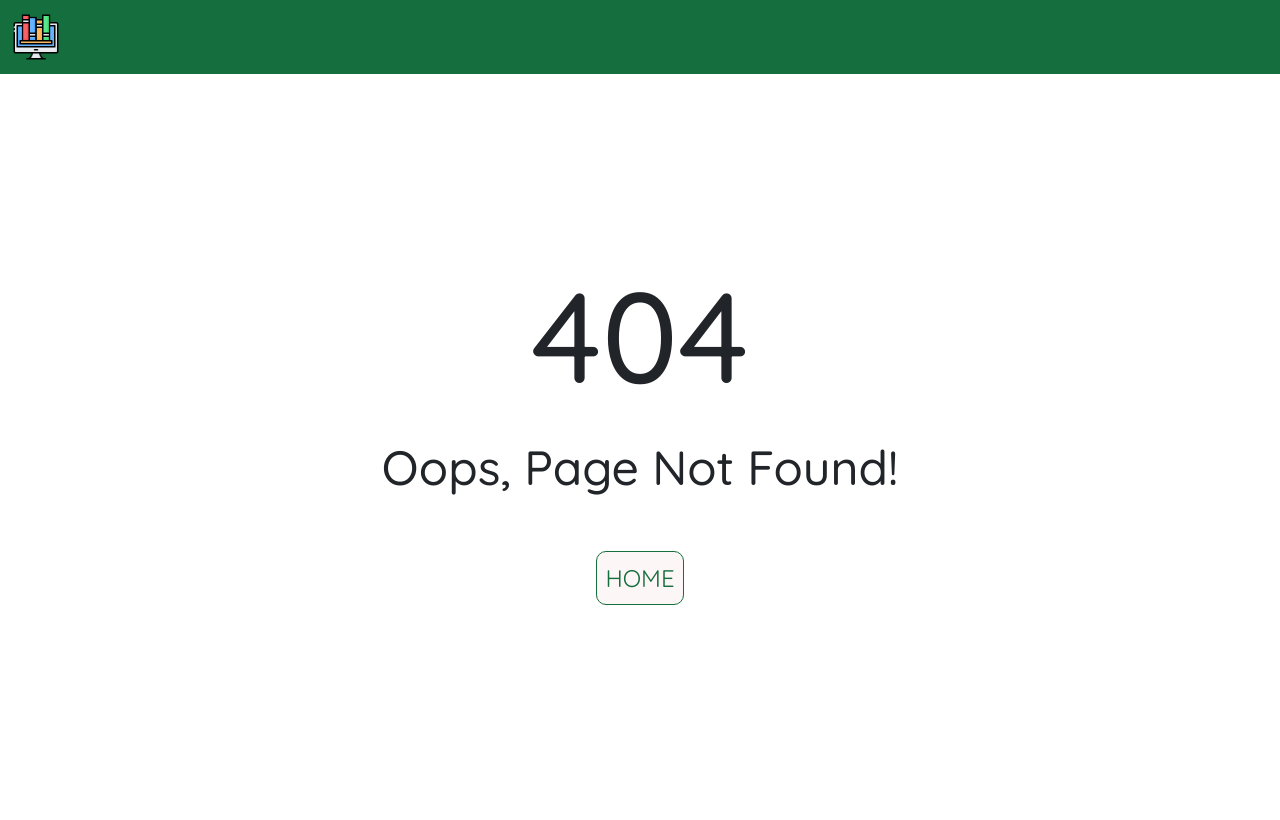
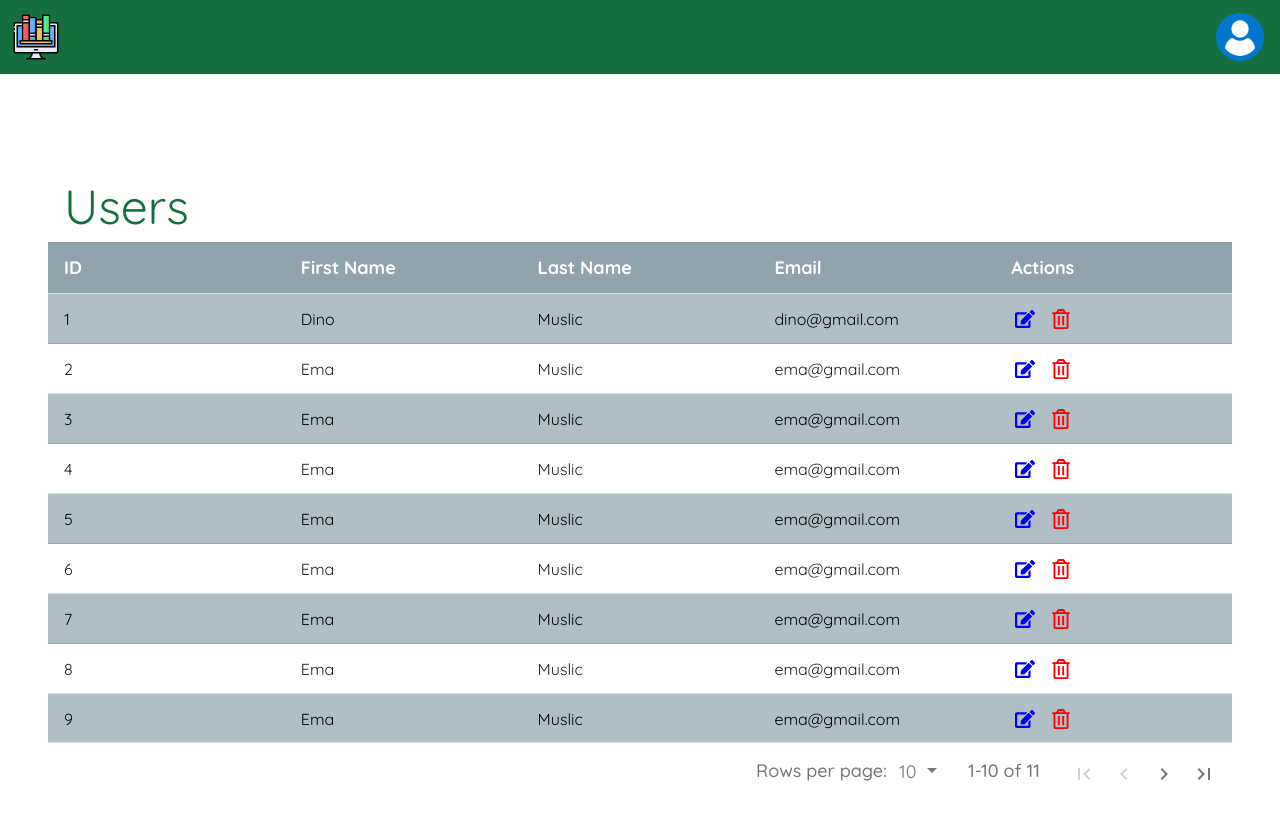
Before and after one commit to DinoMuslic/SDP-LMS, a React (Vite) app in the folder frontend/: page /dashboard in a window 1280 px wide. Before the commit this address had no page. Shown: the top 820 px of the page. Built offline with nearby package versions, Linux system fonts and the light colour scheme.

Commit message:
Datatable

```diff
--- a/frontend/package.json
+++ b/frontend/package.json
@@ -14,8 +14,10 @@
     "bootstrap": "^5.3.3",
     "react": "^19.0.0",
     "react-bootstrap": "^2.10.9",
+    "react-data-table-component": "^7.7.0",
     "react-dom": "^19.0.0",
-    "react-icons": "^5.5.0"
+    "react-icons": "^5.5.0",
+    "styled-components": "^6.1.17"
   },
   "devDependencies": {
     "@eslint/js": "^9.21.0",
--- a/frontend/src/App.css
+++ b/frontend/src/App.css
@@ -37,6 +37,13 @@ html, body {
     font-size: var(--m);
 }
 
+.my-center-container {
+    height: 75vh;
+    display: flex;
+    align-items: center;
+    justify-content: center;
+}
+
 .my-btn {
     color: var(--green);
     background-color: var(--light);
--- a/frontend/src/Router/Router.jsx
+++ b/frontend/src/Router/Router.jsx
@@ -6,22 +6,18 @@ import RegisterPage from "@pages/RegisterPage/RegisterPage";
 import NoPage from "@pages/NoPage/NoPage";
 import LibrarianPage from "@pages/LibrarianPage/LibrarianPage";
 import AdminPage from "@pages/AdminPage/AdminPage";
+import DashboardPage from "@pages/DashboardPage/DashboardPage";
 
 const Router = () => {
   return (
     <Routes>
       <Route index element={<HomePage />} />
-
       <Route path="/login" element={<LoginPage />} />
       <Route path="/register" element={<RegisterPage />} />
-
       <Route path="/home" element={<HomePage />} />
       <Route path="/librarian" element={<LibrarianPage />} />
-
-      <Route path="/admin" element={<AdminPage />}>
-        <Route path="students" element={""} />
-      </Route>
-
+      <Route path="/admin" element={<AdminPage />} />
+      <Route path="/dashboard" element={<DashboardPage />} />
       <Route path="*" element={<NoPage />} />
     </Routes>
   );
--- /dev/null
+++ b/frontend/src/components/Datatable/Datatable.css
@@ -0,0 +1,3 @@
+.data-table-icon:hover {
+    cursor: pointer;
+}
--- /dev/null
+++ b/frontend/src/components/Datatable/Datatable.jsx
@@ -0,0 +1,120 @@
+import DataTable, { createTheme } from "react-data-table-component";
+import { FaEdit } from "react-icons/fa";
+import { FaRegTrashAlt } from "react-icons/fa";
+
+import "./Datatable.css";
+
+const Datatable = ({ type, data }) => {
+  function capitalizeFirstLetter(val) {
+    return String(val).charAt(0).toUpperCase() + String(val).slice(1);
+  }
+
+  const customStyles = {
+    table: {
+      style: {
+        borderRadius: "15px",
+      },
+    },
+    rows: {
+      style: {
+        fontSize: "16px",
+        minHeight: "50px",
+      },
+      stripedStyle: {
+        backgroundColor: "#b0bec5",
+        color: "#000000",
+      },
+    },
+    header: {
+      style: {
+        color: "#156e3d",
+        fontSize: "48px",
+      },
+    },
+    headCells: {
+      style: {
+        fontSize: "18px",
+        fontWeight: "bold",
+        backgroundColor: "#90a4ae",
+        color: "#ffffff",
+      },
+    },
+    highlightOnHoverStyle: {
+      backgroundColor: "#0f4e2c",
+      transitionDuration: "0.15s",
+      transitionProperty: "background-color",
+      outlineStyle: "solid",
+      outlineWidth: "1px",
+    },
+    pagination: {
+      style: {
+        fontSize: "18px",
+      },
+      pageButtonsStyle: {
+        fontSize: "18px",
+        borderRadius: "5px",
+      },
+    },
+  };
+
+  const columns =
+    type === "users"
+      ? [
+          {
+            name: "ID",
+            selector: (row) => row.id,
+            sortable: true,
+          },
+          {
+            name: "First Name",
+            selector: (row) => row.first_name,
+            sortable: true,
+          },
+          {
+            name: "Last Name",
+            selector: (row) => row.last_name,
+            sortable: true,
+          },
+          {
+            name: "Email",
+            selector: (row) => row.email,
+            sortable: true,
+          },
+          {
+            name: "Actions",
+            cell: () => (
+              <div>
+                <FaEdit
+                  className="data-table-icon ms-1 me-3"
+                  color="blue"
+                  size={"20px"}
+                />
+                <FaRegTrashAlt
+                  className="data-table-icon"
+                  color="red"
+                  size={"20px"}
+                />
+              </div>
+            ),
+            ignoreRowClick: true,
+            allowoverflow: true,
+          },
+        ]
+      : null;
+
+  return (
+    <DataTable
+      title={capitalizeFirstLetter(type)}
+      columns={columns}
+      data={data}
+      pagination
+      fixedHeader={true}
+      fixedHeaderScrollHeight="500px"
+      responsive
+      striped
+      customStyles={customStyles}
+    />
+  );
+};
+
+export default Datatable;
--- a/frontend/src/components/Header/Header.css
+++ b/frontend/src/components/Header/Header.css
@@ -2,7 +2,7 @@
     background-color: var(--green);
 }
 
-.library-logo {
+.logo {
     height: 48px;
 }
 
--- a/frontend/src/components/Header/Header.jsx
+++ b/frontend/src/components/Header/Header.jsx
@@ -3,7 +3,10 @@ import Nav from "react-bootstrap/Nav";
 import Navbar from "react-bootstrap/Navbar";
 
 import "./Header.css";
+
 import libraryLogo from "@images/online-library.png";
+import userIcon from "@images/user.png";
+import { use } from "react";
 
 const Header = () => {
   const role = localStorage.getItem("role");
@@ -11,10 +14,14 @@ const Header = () => {
 
   return (
     <>
-      <Navbar className="header mb-5" data-bs-theme="light">
+      <Navbar
+        className="header mb-5 d-flex justify-content-between"
+        data-bs-theme="light"
+      >
         <Container className="m-0">
+          <div className="d-flex align-items-center">
             <Navbar.Brand href="/home">
-            <img className="library-logo" src={libraryLogo} alt="Logo" />
+              <img className="logo" src={libraryLogo} alt="Logo" />
             </Navbar.Brand>
             <Nav className="me-auto">
               {role === "student" ? (
@@ -36,7 +43,13 @@ const Header = () => {
                 </>
               ) : null}
             </Nav>
+          </div>
         </Container>
+        <div>
+          <Navbar.Brand href="/profile">
+            <img className="logo" src={userIcon} alt="User" />
+          </Navbar.Brand>
+        </div>
       </Navbar>
     </>
   );
--- /dev/null
+++ b/frontend/src/pages/DashboardPage/DashboardPage.jsx
@@ -0,0 +1,80 @@
+import Datatable from "@components/Datatable/Datatable";
+
+const DashboardPage = () => {
+  const data = [
+    {
+      id: 1,
+      first_name: "Dino",
+      last_name: "Muslic",
+      email: "dino@gmail.com",
+    },
+    {
+      id: 2,
+      first_name: "Ema",
+      last_name: "Muslic",
+      email: "ema@gmail.com",
+    },
+    {
+      id: 3,
+      first_name: "Ema",
+      last_name: "Muslic",
+      email: "ema@gmail.com",
+    },
+    {
+      id: 4,
+      first_name: "Ema",
+      last_name: "Muslic",
+      email: "ema@gmail.com",
+    },
+    {
+      id: 5,
+      first_name: "Ema",
+      last_name: "Muslic",
+      email: "ema@gmail.com",
+    },
+    {
+      id: 6,
+      first_name: "Ema",
+      last_name: "Muslic",
+      email: "ema@gmail.com",
+    },
+    {
+      id: 7,
+      first_name: "Ema",
+      last_name: "Muslic",
+      email: "ema@gmail.com",
+    },
+    {
+      id: 8,
+      first_name: "Ema",
+      last_name: "Muslic",
+      email: "ema@gmail.com",
+    },
+    {
+      id: 9,
+      first_name: "Ema",
+      last_name: "Muslic",
+      email: "ema@gmail.com",
+    },
+    {
+      id: 10,
+      first_name: "Ema",
+      last_name: "Muslic",
+      email: "ema@gmail.com",
+    },
+    {
+      id: 11,
+      first_name: "Ema",
+      last_name: "Muslic",
+      email: "ema@gmail.com",
+    },
+  ];
+
+  return (
+    <div className="p-5">
+      <Datatable type={"users"} data={data} />
+    </div>
+  );
+};
+
+export default DashboardPage;
--- a/frontend/src/pages/HomePage/HomePage.jsx
+++ b/frontend/src/pages/HomePage/HomePage.jsx
@@ -1,7 +1,11 @@
-import MyToast from "@components/Toast/Toast";
+import Datatable from "@components/Datatable/Datatable";
 
 const HomePage = () => {
-  return <div>Home</div>;
+  return (
+    <div className="font-xxxl my-center-container">
+      Home Page :D
+    </div>
+  )
 };
 
 export default HomePage;
--- a/frontend/src/pages/NoPage/NoPage.css
+++ /dev/null
@@ -1,3 +0,0 @@
-.not-found-container {
-    height: 75vh;
-}
--- a/frontend/src/pages/NoPage/NoPage.jsx
+++ b/frontend/src/pages/NoPage/NoPage.jsx
@@ -1,9 +1,8 @@
 import { Link } from "react-router-dom";
-import "./NoPage.css";
 
 const NoPage = () => {
   return (
-    <div className="container d-flex flex-column justify-content-center align-items-center text-center not-found-container">
+    <div className="container d-flex flex-column justify-content-center align-items-center text-center my-center-container">
       <div className="font-xxxl">404</div>
       <div className="font-xl">Oops, Page Not Found!</div>
       <Link to="/home">
```
Also changed, not shown: frontend/src/assets/images/user.png (added), 1 other file (tests, documents, lock files or other folders). Lines whose indentation alone changed are shown as unchanged.
